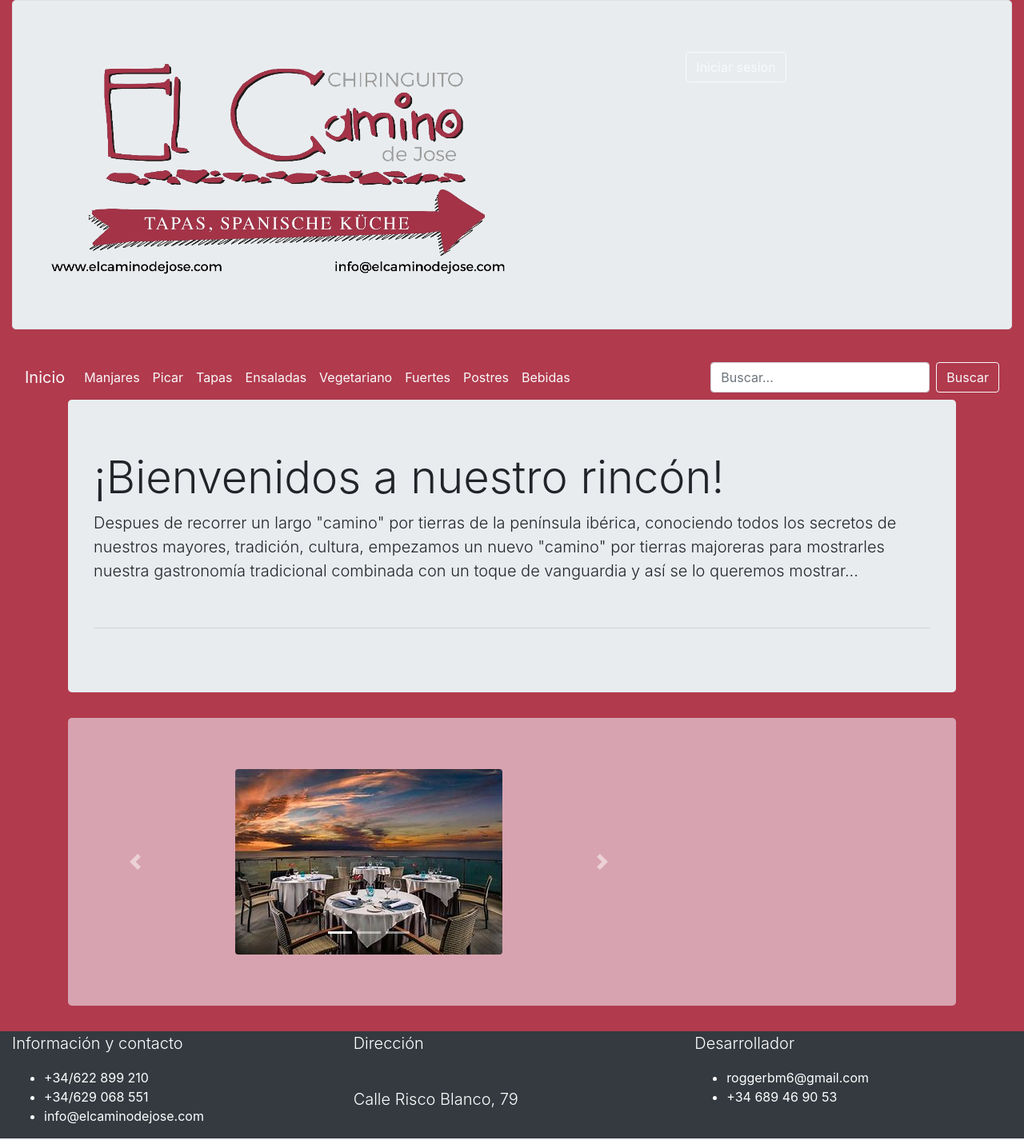
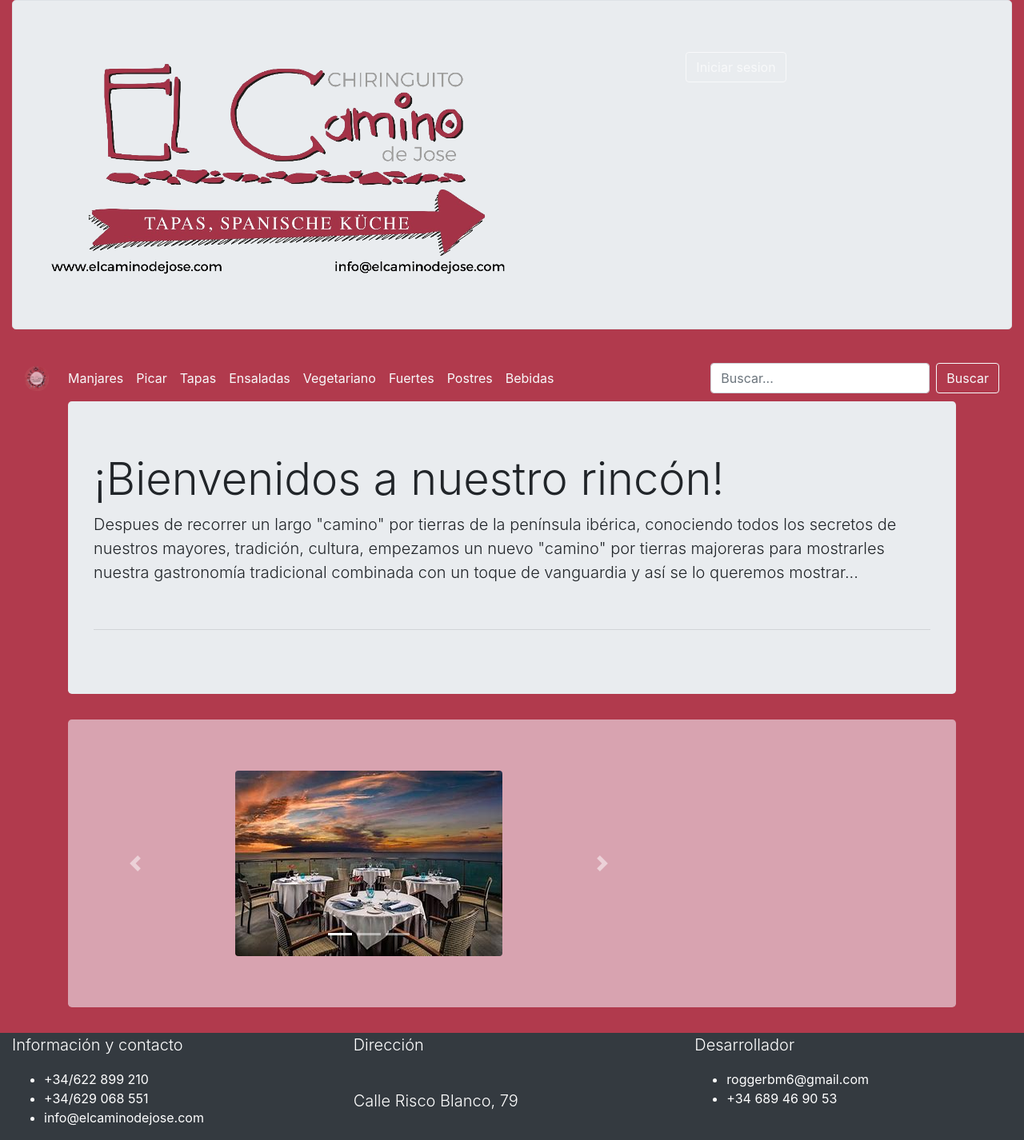
Before and after one commit to rogerbm6/ProyectALL, a PHP site: page / in a window 1280 px wide. Shown: the whole page at 80% size. Run offline with PHP 8.4, Linux system fonts and the light colour scheme; grey boxes are pictures that could not be loaded.

Commit message:
retoques

```diff
--- a/disen/css/disenio.css
+++ b/disen/css/disenio.css
@@ -17,3 +17,14 @@
 #foo {
   color: rgb(255, 255, 255);
 }
+
+#nav{
+  width: 30px;
+  height: auto;
+}
+
+@media screen and (max-width: 360px) {
+  #tit{
+        font-size: 2.9rem;
+  }
+}
--- a/includes/contenido.inc.php
+++ b/includes/contenido.inc.php
@@ -9,7 +9,7 @@ while($registro = mysqli_fetch_array($comidas_pequenos)){
   <div class='jumbotron bg-secondary'>
     <div class='row'>
       <div class='col-md-9 col-sm-12'>
-        <h1 class='display-4' style='background-color: #d8a3b0;'>".$registro["nombre"]."</h1>
+        <h1 class='display-4' style='background-color: #d8a3b0;' id='tit'>".$registro["nombre"]."</h1>
         <p class='lead'>".$registro["descripcion"]."</p>
         <p class='lead'>".$registro["precio"]." &euro;</p>
 
@@ -42,7 +42,7 @@ while($registro = mysqli_fetch_array($comidas_pequenos)){
       <div class='jumbotron bg-secondary'>
         <div class='row'>
           <div class='col-md-9 col-sm-12'>
-            <h1 class='display-4' style='background-color: #d8a3b0;'>".$registro["nombre"]."</h1>
+            <h1 class='display-4' style='background-color: #d8a3b0;' id='tit'>".$registro["nombre"]."</h1>
             <p class='lead'>".$registro["descripcion"]."</p>
             <p class='lead'>".$registro["precio"]." &euro;</p>
 
@@ -75,7 +75,7 @@ while($registro = mysqli_fetch_array($comidas_pequenos)){
       <div class='jumbotron bg-secondary'>
         <div class='row'>
           <div class='col-md-9 col-sm-12'>
-            <h1 class='display-4' style='background-color: #d8a3b0;'>".$registro["nombre"]."</h1>
+            <h1 class='display-4' style='background-color: #d8a3b0;' id='tit'>".$registro["nombre"]."</h1>
             <p class='lead'>".$registro["descripcion"]."</p>
             <p class='lead'>".$registro["precio"]." &euro;</p>
 
@@ -110,7 +110,7 @@ while($registro = mysqli_fetch_array($comidas_pequenos)){
       <div class='jumbotron bg-secondary'>
         <div class='row'>
           <div class='col-md-9 col-sm-12'>
-            <h1 class='display-4' style='background-color: #d8a3b0;'>".$registro["nombre"]."</h1>
+            <h1 class='display-4' style='background-color: #d8a3b0;' id='tit'>".$registro["nombre"]."</h1>
             <p class='lead'>".$registro["descripcion"]."</p>
             <p class='lead'>".$registro["precio"]." &euro;</p>
 
@@ -141,7 +141,7 @@ while($registro = mysqli_fetch_array($comidas_pequenos)){
       <div class='jumbotron bg-secondary'>
         <div class='row'>
           <div class='col-md-9 col-sm-12'>
-            <h1 class='display-4' style='background-color: #d8a3b0;'>".$registro["nombre"]."</h1>
+            <h1 class='display-4' style='background-color: #d8a3b0;' id='tit'>".$registro["nombre"]."</h1>
             <p class='lead'>".$registro["descripcion"]."</p>
             <p class='lead'>".$registro["precio"]." &euro;</p>
 
@@ -173,7 +173,7 @@ while($registro = mysqli_fetch_array($comidas_pequenos)){
       <div class='jumbotron bg-secondary'>
         <div class='row'>
           <div class='col-md-9 col-sm-12'>
-            <h1 class='display-4' style='background-color: #d8a3b0;'>".$registro["nombre"]."</h1>
+            <h1 class='display-4' style='background-color: #d8a3b0;' id='tit'>".$registro["nombre"]."</h1>
             <p class='lead'>".$registro["descripcion"]."</p>
             <p class='lead'>".$registro["precio"]." &euro;</p>
 
@@ -206,7 +206,7 @@ while($registro = mysqli_fetch_array($comidas_pequenos)){
       <div class='jumbotron bg-secondary'>
         <div class='row'>
           <div class='col-md-9 col-sm-12'>
-            <h1 class='display-4' style='background-color: #d8a3b0;'>".$registro["nombre"]."</h1>
+            <h1 class='display-4' style='background-color: #d8a3b0;' id='tit'>".$registro["nombre"]."</h1>
             <p class='lead'>".$registro["descripcion"]."</p>
             <p class='lead'>".$registro["precio"]." &euro;</p>
 
@@ -241,7 +241,7 @@ while($registro = mysqli_fetch_array($comidas_pequenos)){
       <div class='jumbotron bg-secondary'>
         <div class='row'>
           <div class='col-md-9 col-sm-12'>
-            <h1 class='display-4' style='background-color: #d8a3b0;'>".$almacen["nombre"]."</h1>
+            <h1 class='display-4' style='background-color: #d8a3b0;' id='tit'>".$almacen["nombre"]."</h1>
             <p class='lead'>".$almacen["descripcion"]."</p>
             <p class='lead'>".$almacen["precio"]." &euro;</p>
 
@@ -268,7 +268,7 @@ while($registro = mysqli_fetch_array($comidas_pequenos)){
       <div class='jumbotron bg-secondary'>
         <div class='row'>
           <div class='col-md-9 col-sm-12'>
-            <h1 class='display-4' style='background-color: #d8a3b0;'>".$registro["nombre"]."</h1>
+            <h1 class='display-4' style='background-color: #d8a3b0;' id='tit'>".$registro["nombre"]."</h1>
             <p class='lead'>".$registro["descripcion"]."</p>
             <p class='lead'>".$registro["precio"]." &euro;</p>
 
@@ -294,7 +294,7 @@ while($registro = mysqli_fetch_array($comidas_pequenos)){
         <div class='jumbotron bg-secondary'>
           <div class='row'>
             <div class='col-md-9 col-sm-12'>
-              <h1 class='display-4' style='background-color: #d8a3b0;'>".$licores["nombre"]."</h1>
+              <h1 class='display-4' style='background-color: #d8a3b0;' id='tit'>".$licores["nombre"]."</h1>
               <p class='lead'>".$licores["descripcion"]."</p>
               <p class='lead'>".$licores["precio"]." &euro;</p>
 
@@ -1082,7 +1082,7 @@ while($registro = mysqli_fetch_array($comidas_pequenos)){
 
 
 
-        <table class='table table-sm'>
+        <table class='table table-striped table-sm'>
           <thead>
             <tr>
               <th scope='col'>Precio bebida</th>
@@ -1114,7 +1114,7 @@ while($registro = mysqli_fetch_array($comidas_pequenos)){
           </table>
           </div>
           <div class='col-md-6 col-sm-12'>
-          <table class='table table-sm'>
+          <table class='table table-striped table-sm'>
             <thead>
               <tr>
                 <th scope='col'>Precio platos</th>
--- a/includes/html.inc.php
+++ b/includes/html.inc.php
@@ -38,7 +38,7 @@ function headere($titulo)
             <span class="navbar-toggler-icon"></span>
 
           </button>
-          <a class="navbar-brand text-light" href="index.php">Inicio</a>
+          <a class="navbar-brand text-light" href="index.php"><img src="images/nav.png" id="nav" alt="logo" class="img-rounded img-fluid"></a>
 
           <div class="collapse navbar-collapse" id="navbarTogglerDemo02">
             <ul class="navbar-nav mr-auto mt-2 mt-md-0">
@@ -98,7 +98,7 @@ function footer()
             <div class="bg-dark ">
               <div class="container-fluid" id='foo'>
                 <div class="row">
-                  <div class="col-4">
+                  <div class="col-md-4 col-sm-12">
                     <p class="lead">
                       Información y contacto
                     </p>
@@ -108,7 +108,7 @@ function footer()
                       <li>info@elcaminodejose.com</li>
                     </ul>
                   </div>
-                  <div class="col-4">
+                  <div class="col-md-4 col-sm-12">
                     <p class="lead" id='foo'>
                       Dirección
                     </p>
@@ -117,7 +117,7 @@ function footer()
                       Calle Risco Blanco, 79
                     </p>
                   </div>
-                  <div class="col-4">
+                  <div class="col-md-4 col-sm-12">
                     <p class="lead" id='foo'>
                       Desarrollador
                     </p>
--- a/index.php
+++ b/index.php
@@ -22,7 +22,7 @@ switch($menu){
     ?>
 
     <div class='jumbotron'>
-      <h1 class='display-4'>¡Bienvenidos a nuestro rincón!</h1>
+      <h1 class='display-4' id="tit">¡Bienvenidos a nuestro rincón!</h1>
       <p class='lead'>Despues de recorrer un largo "camino" por tierras de la península ibérica, conociendo todos los secretos de nuestros
       mayores, tradición, cultura, empezamos un nuevo "camino" por tierras majoreras para mostrarles nuestra gastronomía tradicional combinada con un toque de vanguardia y así se lo queremos mostrar...</p>
       <br>
@@ -79,7 +79,7 @@ switch($menu){
     case "tapas":
     echo "
       <div class='jumbotron'>
-        <h1 class='display-4'>Pasión por el bocado</h1>
+        <h1 class='display-4' id='tit'>Pasión por el bocado</h1>
         <p class='lead'>Las 'tapas'...</p>
         <br>
         <p class='lead'>...forman parte importante de la cultura gastronómica española. Son sencillas, rápidas y el mejor acompañamiento para un buen vino  </p>
@@ -92,7 +92,7 @@ switch($menu){
     case "manjares":
     echo "
       <div class='jumbotron'>
-        <h1 class='display-4'>Pequeños Manjares</h1>
+        <h1 class='display-4' id='tit'>Pequeños Manjares</h1>
         <hr class='m-y-md'>
       </div>
       ";
@@ -102,7 +102,7 @@ switch($menu){
     case "picar":
     echo "
     <div class='jumbotron'>
-      <h1 class='display-4'>Nuestro rincón favorito</h1>
+      <h1 class='display-4' id='tit'>Nuestro rincón favorito</h1>
       <hr class='m-y-md'>
       <p class='lead'>Quesos de leche de cabra no pasteurizada</p>
 
@@ -114,7 +114,7 @@ switch($menu){
     case "ensaladas":
     echo "
     <div class='jumbotron'>
-      <h1 class='display-4'>Ensaladas frescas de la tierra</h1>
+      <h1 class='display-4' id='tit'>Ensaladas frescas de la tierra</h1>
       <hr class='m-y-md'>
     </div>";
 
@@ -124,7 +124,7 @@ switch($menu){
     case "vegetariano":
     echo "
     <div class='jumbotron'>
-      <h1 class='display-4'>El rincón vegetariano</h1>
+      <h1 class='display-4' id='tit'>El rincón vegetariano</h1>
       <hr class='m-y-md'>
       <p class='lead'>Tenemos incorporado en este menú algunos platos vegetarianos.</p>
       <br>
@@ -137,7 +137,7 @@ switch($menu){
     case "fuertes":
     echo "
     <div class='jumbotron'>
-      <h1 class='display-4'>Carne, Mar y Más</h1>
+      <h1 class='display-4' id='tit'>Carne, Mar y Más</h1>
       <hr class='m-y-md'>
       <p class='lead'>Nosotros usamos exclusivamente liquido de oro español!. Es un coste que asumimos con gusto para darle una calidad excepcional al producto</p>
       <br>
@@ -158,7 +158,7 @@ switch($menu){
     case "postres":
     echo "
     <div class='jumbotron'>
-      <h1 class='display-4'>Al final</h1>
+      <h1 class='display-4' id='tit'>Al final</h1>
       <hr class='m-y-md'>
     </div>";
 
@@ -168,7 +168,7 @@ switch($menu){
     case "bebidas":
     echo "
     <div class='jumbotron'>
-      <h1 class='display-4'>Refrescantes</h1>
+      <h1 class='display-4' id='tit'>Refrescantes</h1>
       <hr class='m-y-md'>
     </div>";
 
```
Also changed, not shown: images/nav.png (added).
